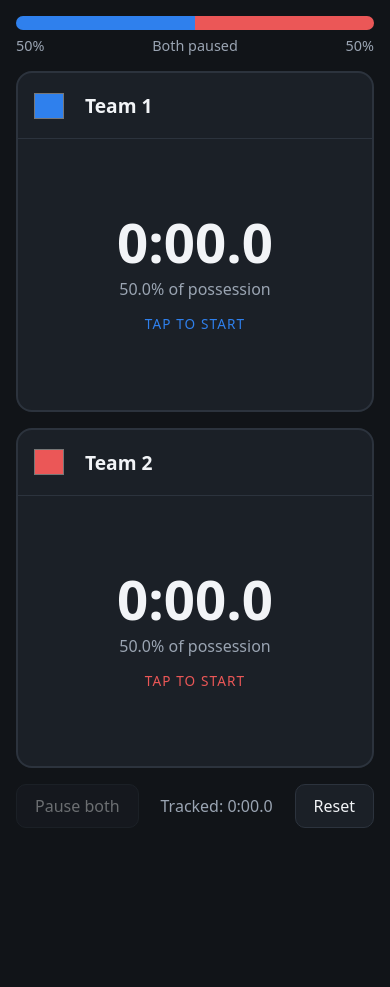
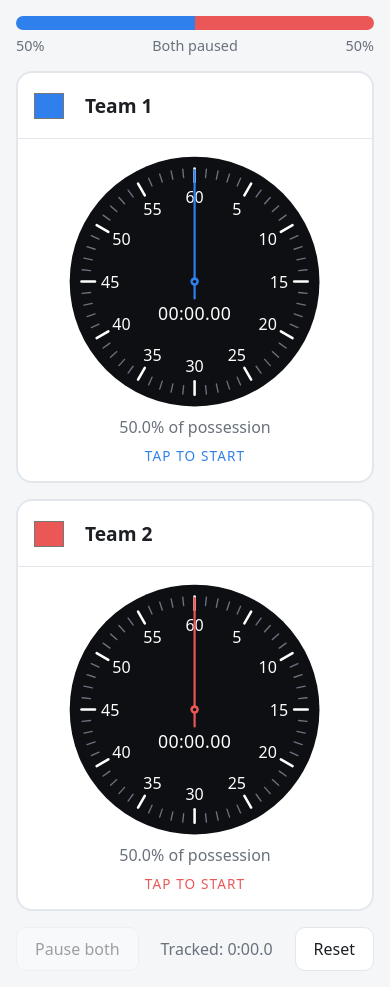
Before and after one commit to dbuddyamaya/stopwatchapp, a Svelte app: page / in a window 390 px wide. Before the commit the page ends 844 px from the top, so only its background shows below. Built offline with nearby package versions, Linux system fonts and the light colour scheme.

Commit message:
Fit on one screen for iPhone SE

```diff
--- a/index.html
+++ b/index.html
@@ -3,7 +3,7 @@
   <head>
     <meta charset="UTF-8" />
     <meta name="viewport" content="width=device-width, initial-scale=1, viewport-fit=cover" />
-    <meta name="theme-color" content="#111418" />
+    <meta name="theme-color" content="#f4f6f8" />
     <title>Possession Clock</title>
     <link rel="icon" href="/favicon.svg" type="image/svg+xml" />
   </head>
--- a/package.json
+++ b/package.json
@@ -1,7 +1,7 @@
 {
   "name": "possession-clock",
   "private": true,
-  "version": "1.0.0",
+  "version": "2.0.0",
   "type": "module",
   "scripts": {
     "dev": "vite",
--- a/src/App.svelte
+++ b/src/App.svelte
@@ -1,5 +1,6 @@
 <script>
   import { onMount } from 'svelte';
+  import Dial from './Dial.svelte';
 
   const STORAGE_KEY = 'possession-clock-v1';
 
@@ -17,7 +18,13 @@
       const raw = localStorage.getItem(STORAGE_KEY);
       if (raw) {
         const saved = JSON.parse(raw);
-        if (Array.isArray(saved.teams) && saved.teams.length === 2) return saved;
+        if (Array.isArray(saved.teams) && saved.teams.length === 2) {
+          return {
+            teams: saved.teams,
+            running: saved.running ?? null,
+            startedAt: saved.startedAt ?? null
+          };
+        }
       }
     } catch {
       // storage unavailable or corrupt: start fresh
@@ -175,7 +182,9 @@
         </div>
 
         <button class="clock" onclick={() => toggle(i)}>
-          <span class="time">{format(times[i])}</span>
+          <span class="dial">
+            <Dial ms={times[i]} color={team.color} running={state.running === i} label={team.name} />
+          </span>
           <span class="pct">{pct[i].toFixed(1)}% of possession</span>
           <span class="action">{state.running === i ? 'Tap to pause' : 'Tap to start'}</span>
         </button>
@@ -229,16 +238,17 @@
   .teams {
     flex: 1;
     display: grid;
-    grid-template-columns: 1fr;
+    grid-template-columns: minmax(0, 1fr);
     gap: 16px;
   }
   @media (min-width: 720px) {
     .teams {
-      grid-template-columns: 1fr 1fr;
+      grid-template-columns: repeat(2, minmax(0, 1fr));
     }
   }
 
   .team {
+    min-width: 0;
     display: flex;
     flex-direction: column;
     background: var(--surface);
@@ -287,7 +297,6 @@
 
   .clock {
     flex: 1;
-    min-height: 180px;
     display: flex;
     flex-direction: column;
     align-items: center;
@@ -296,28 +305,32 @@
     border: none;
     background: transparent;
     cursor: pointer;
-    padding: 20px;
+    padding: 16px;
     touch-action: manipulation;
     user-select: none;
   }
   .team.running .clock {
-    background: color-mix(in srgb, var(--team) 18%, transparent);
+    background: color-mix(in srgb, var(--team) 14%, transparent);
   }
-  .clock:active {
-    filter: brightness(1.2);
+  .clock:active .dial {
+    transform: scale(0.98);
   }
-  .time {
-    font-size: clamp(3rem, 14vw, 6rem);
-    font-weight: 700;
-    font-variant-numeric: tabular-nums;
-    line-height: 1;
+  .dial {
+    display: block;
+    width: min(100%, 340px, 30vh);
+    min-width: 200px;
+    transition: transform 0.08s;
+  }
+  @media (min-width: 720px) {
+    .dial {
+      width: min(100%, 460px, 58vh);
+    }
   }
   .pct {
     color: var(--muted);
     font-variant-numeric: tabular-nums;
   }
   .action {
-    margin-top: 6px;
     font-size: 0.85rem;
     text-transform: uppercase;
     letter-spacing: 0.08em;
--- /dev/null
+++ b/src/Dial.svelte
@@ -0,0 +1,85 @@
+<script>
+  // Analog stopwatch face: the hand sweeps once every 60 seconds.
+  let { ms = 0, color = '#ff9500', running = false, label = '' } = $props();
+
+  const C = 150;
+  const ticks = Array.from({ length: 60 }, (_, i) => i);
+  const numbers = Array.from({ length: 12 }, (_, i) => (i + 1) * 5);
+
+  const polar = (r, deg) => {
+    const a = ((deg - 90) * Math.PI) / 180;
+    return [C + r * Math.cos(a), C + r * Math.sin(a)];
+  };
+
+  let angle = $derived(((ms % 60000) / 60000) * 360);
+  let minutes = $derived(Math.floor(ms / 60000));
+
+  function digital(t) {
+    const total = Math.floor(t / 10);
+    const cs = total % 100;
+    const s = Math.floor(total / 100) % 60;
+    const m = Math.floor(total / 6000);
+    return `${String(m).padStart(2, '0')}:${String(s).padStart(2, '0')}.${String(cs).padStart(2, '0')}`;
+  }
+</script>
+
+<svg viewBox="0 0 300 300" role="img" aria-label="{label} {digital(ms)}">
+  <circle cx={C} cy={C} r="148" fill="var(--face)" />
+  {#if running}
+    <circle cx={C} cy={C} r="145" fill="none" stroke={color} stroke-width="3" opacity="0.9" />
+  {/if}
+
+  {#each ticks as i}
+    {@const major = i % 5 === 0}
+    {@const [x1, y1] = polar(major ? 118 : 124, i * 6)}
+    {@const [x2, y2] = polar(134, i * 6)}
+    <line
+      {x1}
+      {y1}
+      {x2}
+      {y2}
+      stroke={major ? '#ffffff' : '#6b7280'}
+      stroke-width={major ? 3 : 1.6}
+      stroke-linecap="round"
+    />
+  {/each}
+
+  {#each numbers as n}
+    {@const [x, y] = polar(100, n * 6)}
+    <text {x} {y} class="num" text-anchor="middle" dominant-baseline="central">{n}</text>
+  {/each}
+
+  <text x={C} y="196" class="digital" text-anchor="middle">{digital(ms)}</text>
+  {#if minutes > 0}
+    <text x={C} y="104" class="mins" text-anchor="middle">{minutes} min</text>
+  {/if}
+
+  <g transform="rotate({angle} {C} {C})">
+    <line x1={C} y1={C + 20} x2={C} y2="18" stroke={color} stroke-width="2.6" stroke-linecap="round" />
+  </g>
+  <circle cx={C} cy={C} r="5" fill={color} />
+  <circle cx={C} cy={C} r="2" fill="var(--face)" />
+</svg>
+
+<style>
+  svg {
+    width: 100%;
+    height: auto;
+    display: block;
+  }
+  .num {
+    fill: #ffffff;
+    font-size: 19px;
+    font-weight: 400;
+  }
+  .digital {
+    fill: #ffffff;
+    font-size: 21px;
+    font-variant-numeric: tabular-nums;
+    letter-spacing: 0.02em;
+  }
+  .mins {
+    fill: #9aa3ad;
+    font-size: 13px;
+  }
+</style>
--- a/src/app.css
+++ b/src/app.css
@@ -1,10 +1,11 @@
 :root {
-  --bg: #111418;
-  --surface: #1b2027;
-  --text: #f2f4f7;
-  --muted: #9aa4b2;
-  --border: #2c333d;
-  color-scheme: dark;
+  --bg: #f4f6f8;
+  --surface: #ffffff;
+  --text: #1c1f23;
+  --muted: #69717c;
+  --border: #e3e7ec;
+  --face: #0d0f12;
+  color-scheme: light;
   font-family: system-ui, -apple-system, 'Segoe UI', Roboto, sans-serif;
 }
 
@@ -15,14 +16,10 @@
 html,
 body {
   margin: 0;
-  height: 100%;
+  min-height: 100%;
   background: var(--bg);
   color: var(--text);
   -webkit-tap-highlight-color: transparent;
-}
-
-#app {
-  min-height: 100%;
 }
 
 button,
```
Also changed, not shown: 2 other files (tests, documents, lock files or other folders).
